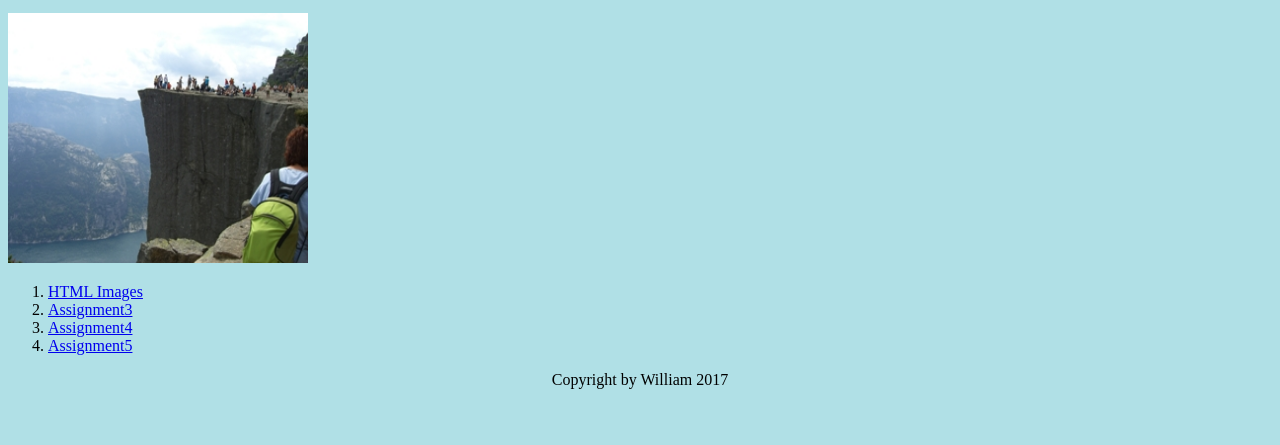
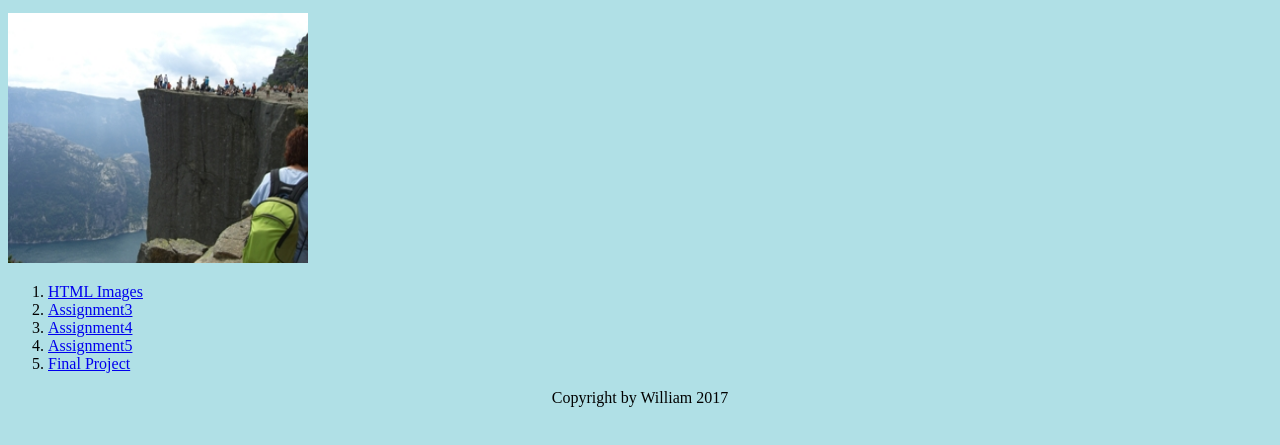
Before and after one commit to WilliamVo2/GUI-Programing-I, a plain HTML site: page index.html in a window 1280 px wide. Shown: the part 119-564 px from the top of the page. Drawn offline with Linux system fonts and the light colour scheme.

Commit message:
Update index.html

```diff
--- a/index.html
+++ b/index.html
@@ -38,6 +38,7 @@
       <li><a href="https://williamvo2.github.io/GUI-Programming-I/GUI-I-hw3/461f20173.html">Assignment3</a></li>
       <li><a href="https://williamvo2.github.io/GUI-Programming-I/GUI-I-hw4/461f20174.html">Assignment4</a></li>
       <li><a href="https://williamvo2.github.io/GUI-Programming-I/GUI-I-hw5/461f20175.html">Assignment5</a></li>
+      <li><a href="https://williamvo2.github.io/GUI-Programming-I/final-project2/final1.html">Final Project</a></li>
     </ol>
 
 <!--
```
